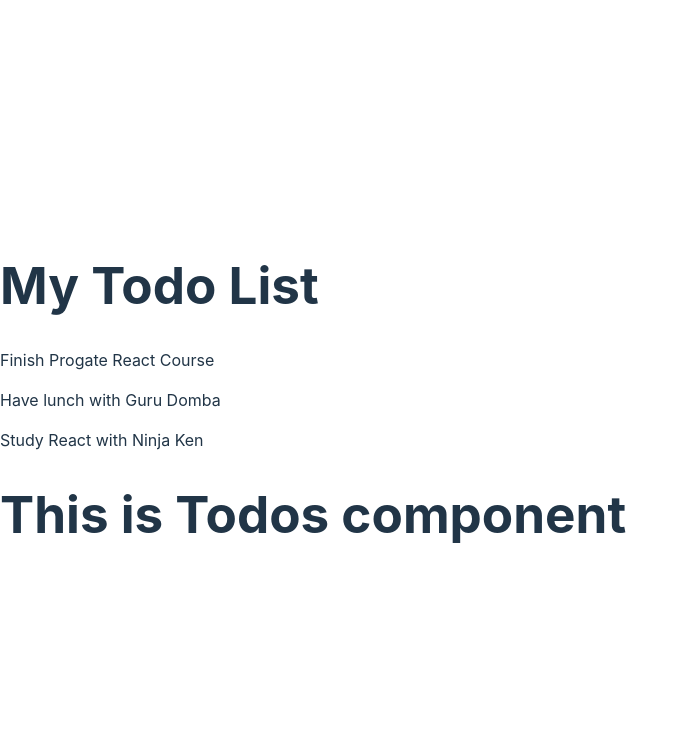
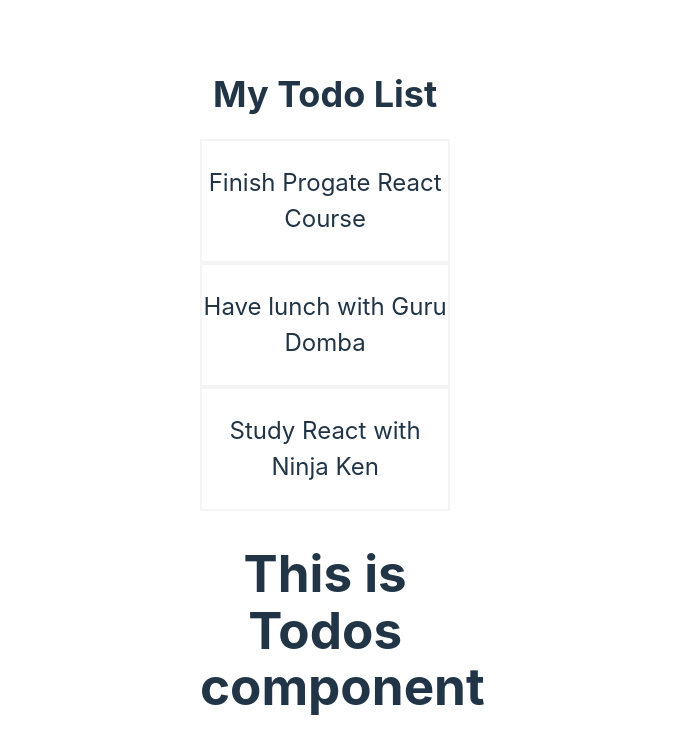
Before and after one commit to NallDev/simple-react-app, a React (Vite) app: page / in a window 1280 px wide. Shown: the top 754 px of the page, without its empty margins (0-688 px from the left). Built offline with nearby package versions, Linux system fonts and the light colour scheme.

Commit message:
Add CSS to components

```diff
--- a/src/App.jsx
+++ b/src/App.jsx
@@ -23,12 +23,22 @@
   console.log(todos)
 
   return (
-    <div>
-      <h1>My Todo List</h1>
+    <div style={styles.container}>
+      <h1 style={styles.title}>My Todo List</h1>
 
       <Todos todos={todos}/>
     </div>
   )
 }
 
+const styles = {
+  container: {
+    textAlign: 'center',
+    padding: '12px',
+  },
+  title: {
+    fontSize: '36px',
+  },
+}
+
 export default App
--- a/src/components/TodoItem.jsx
+++ b/src/components/TodoItem.jsx
@@ -1,7 +1,18 @@
 import React from 'react'
 
 const TodoItem = ({ todo }) => {
-  return <p>{todo.title}</p>
+  return (
+    <div style={styles.todoItem}>
+        <p>{todo.title}</p>
+    </div>
+  )
 }
 
+const styles = {
+    todoItem: {
+      border: '2px solid #f4f4f4',
+      fontSize: '24px',
+    },
+  }
+
 export default TodoItem
--- a/src/components/Todos.jsx
+++ b/src/components/Todos.jsx
@@ -3,7 +3,7 @@
 
 const Todos = ({todos}) => {
   return (
-    <div>
+    <div style={styles.container}>
         {todos.map((todo) => {
             return <TodoItem key={todo.id} todo={todo} />
         })}
@@ -12,4 +12,11 @@
   )
 }
 
+const styles = {
+    container: {
+      width: '40%',
+      margin: '0 auto',
+    },
+  }
+
 export default Todos
```
